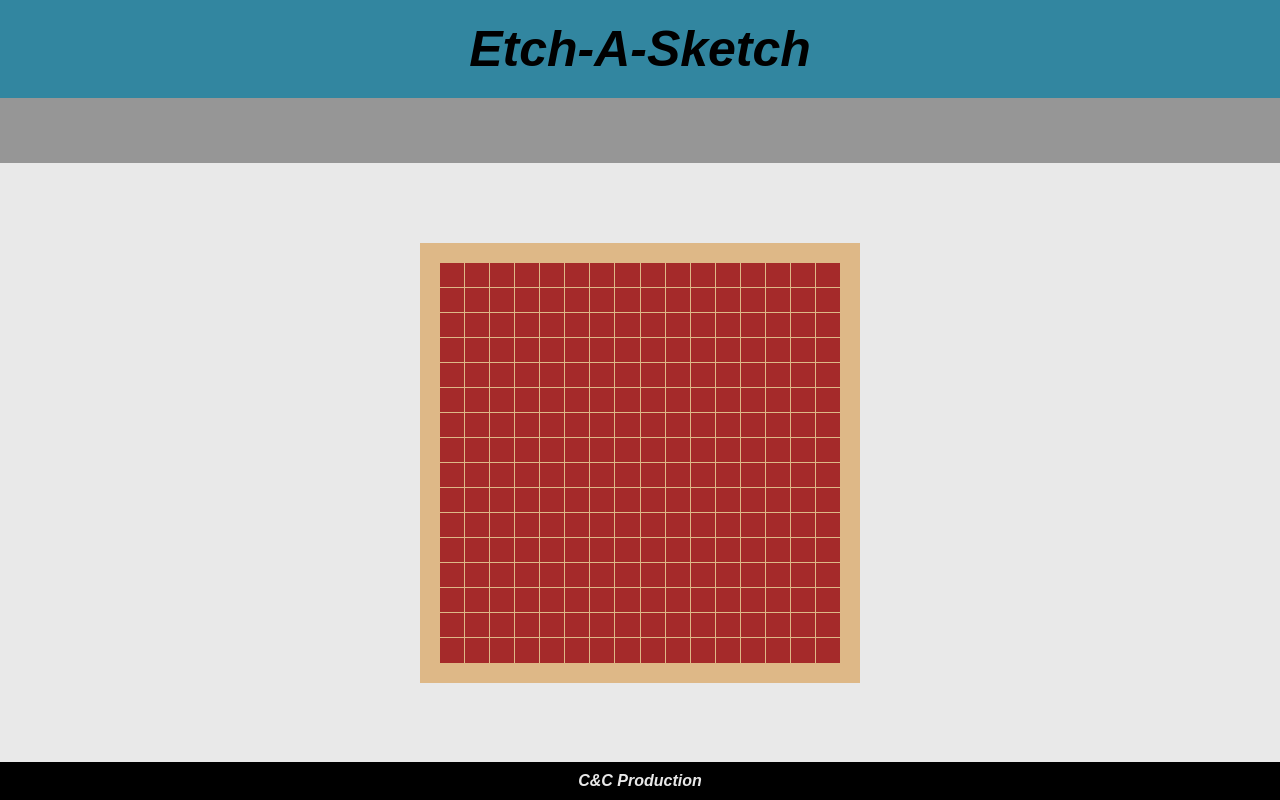
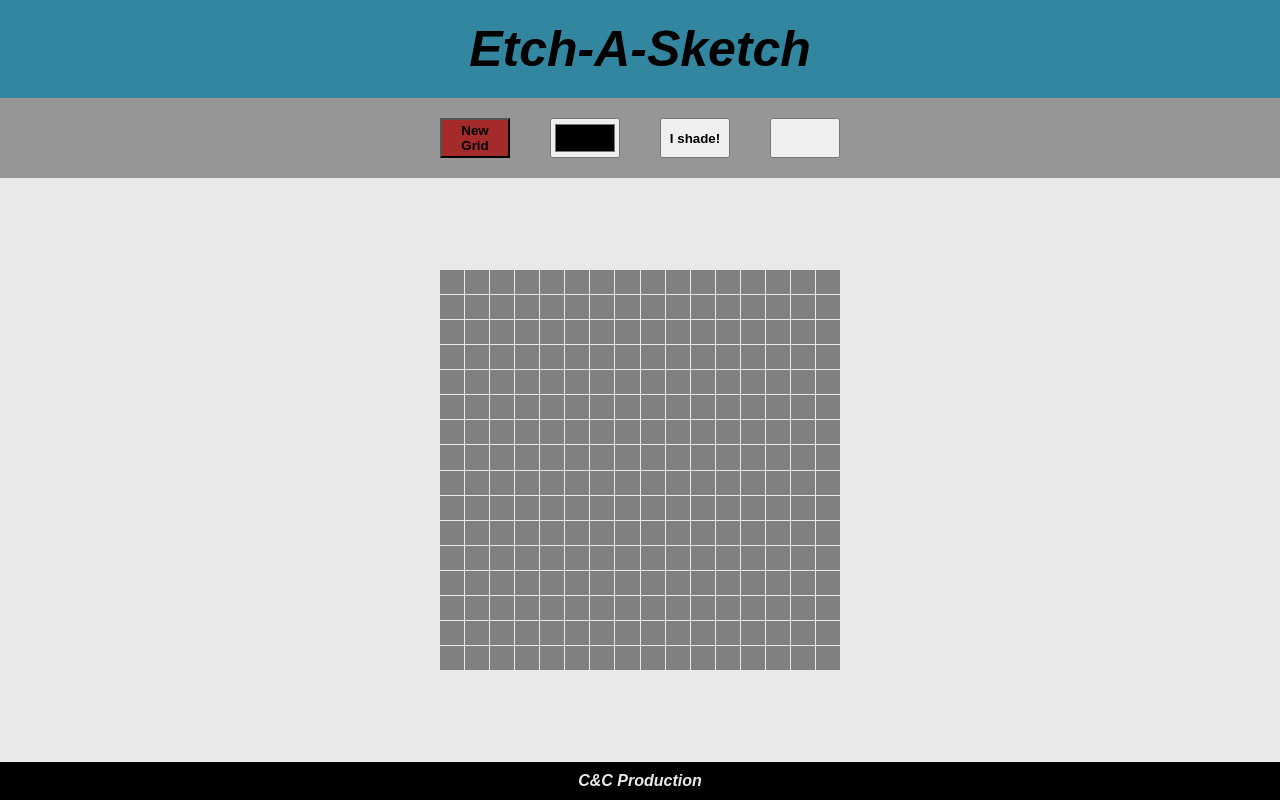
Before and after one commit to kadlck/Etch-A-Sketch, a plain HTML site: page index.html in a window 1280 px wide. Drawn offline with Linux system fonts and the light colour scheme; a web font is replaced by a local one.

Commit message:
Functions of first two buttons

```diff
--- a/script.js
+++ b/script.js
@@ -8,7 +8,8 @@ function createGrid(height, width){
        block.classList.add("inside", i);
        block.style.width = computeSize(width) + "px";
        block.style.height = computeSize(height) + "px";
-       block.addEventListener("mouseover", changecolor, false)
+       block.style.backgroundColor = "grey";
+       block.addEventListener("mouseover", changecolor)
        gridBase.appendChild(block);
     }
 }
@@ -21,10 +22,46 @@ function computeSize(number){
 function changecolor(event){
     blockClass = event.currentTarget.getAttribute("class")
     const blockIwant = document.getElementsByClassName(blockClass)[0];
-    blockIwant.style.backgroundColor = "black";
+    blockIwant.style.backgroundColor = color;
 }
+
 
 let height = 16
 let width = 16
+let color = "black"
+
+function setUpButtons(){
+    let shading = "OFF"
+    let rainbow = "OFF"
+    const command = document.querySelector(".command")
+    const CreateButton = document.createElement("button");
+    CreateButton.classList.add("button", "create");
+    CreateButton.textContent = "New Grid"
+    CreateButton.addEventListener("click", function holderTogether(){
+        const gridBase = document.querySelector(".gridBase");
+        gridBase.replaceChildren()
+        createGrid(height, width)
+    })
+    const ColorButton = document.createElement("input");
+    ColorButton.type = "color"
+    ColorButton.classList.add("button", "color");
+    ColorButton.addEventListener('input', function() {
+        color = this.value;
+    });
+    const ShadeButton = document.createElement("button");
+    ShadeButton.classList.add("button", "shade");
+    ShadeButton.textContent = "I shade!"
+    ShadeButton.addEventListener("click", function colorDarkeing(
+        ////
+    ){})
+    const SpaceButton = document.createElement("button");
+    SpaceButton.classList.add("button", "space");
+
+    command.appendChild(CreateButton);
+    command.appendChild(ColorButton);
+    command.appendChild(ShadeButton);
+    command.appendChild(SpaceButton);
+}
 
 createGrid(height,width)
+setUpButtons()
--- a/styles.css
+++ b/styles.css
@@ -37,19 +37,29 @@ footer{
     min-height: 25px;
     color: black;
     padding: 20px;
+    display: flex;
+    flex-direction: row;
+    align-items: center;
+    justify-content: center;
+    gap: 40px;
 }
 
 .gridBase{
     display: flex;
     flex-wrap: wrap;
     flex-direction: row;
-    background-color: burlywood;
     padding: 20px;
     align-self: center;
     justify-content: center;
     margin-top: auto;
 }
 
-.inside {
+.button{
+    height: 40px;
+    width: 70px;
+    text-align: center;
+    font-weight: bold;
+}
+.create {
     background-color: brown;
 }
```
